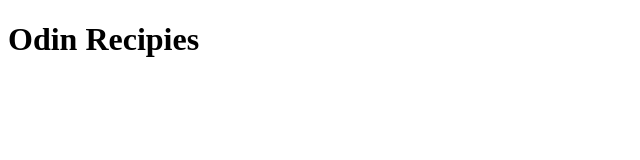
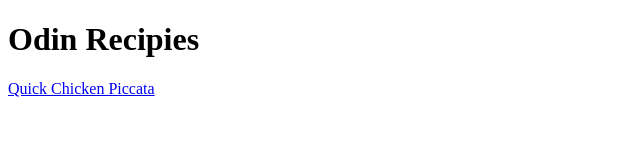
Before and after one commit to frithalien/odin-recipies, a plain HTML site: page index.html in a window 1280 px wide. Shown: the whole page, without its empty margins (0-640 px from the left). Drawn offline with Linux system fonts and the light colour scheme.

Commit message:
Addition of link in index file

```diff
--- a/index.html
+++ b/index.html
@@ -8,5 +8,6 @@
 </head>
 <body>
     <h1>Odin Recipies</h1>
+    <a href="/recipies/Quick_Chicken_Piccata.html">Quick Chicken Piccata</a>
 </body>
 </html>
```
